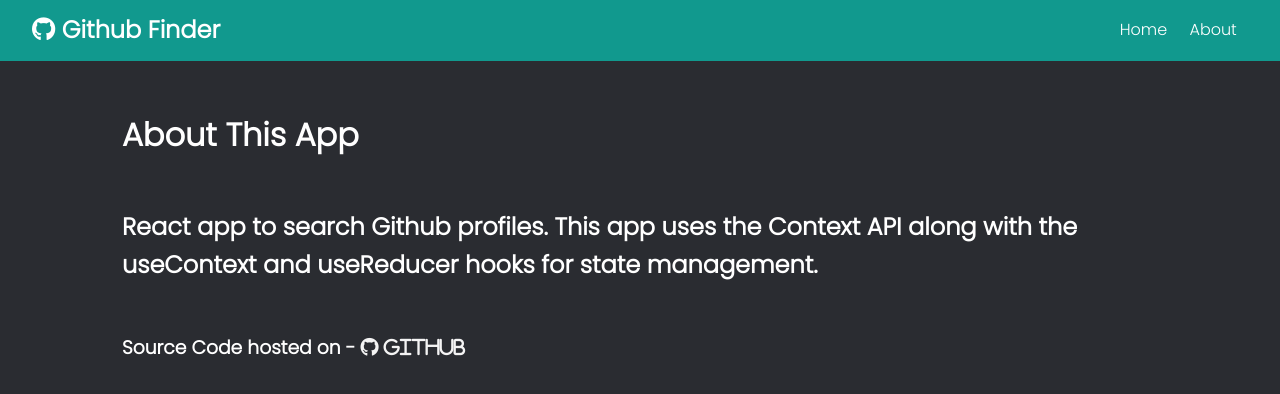
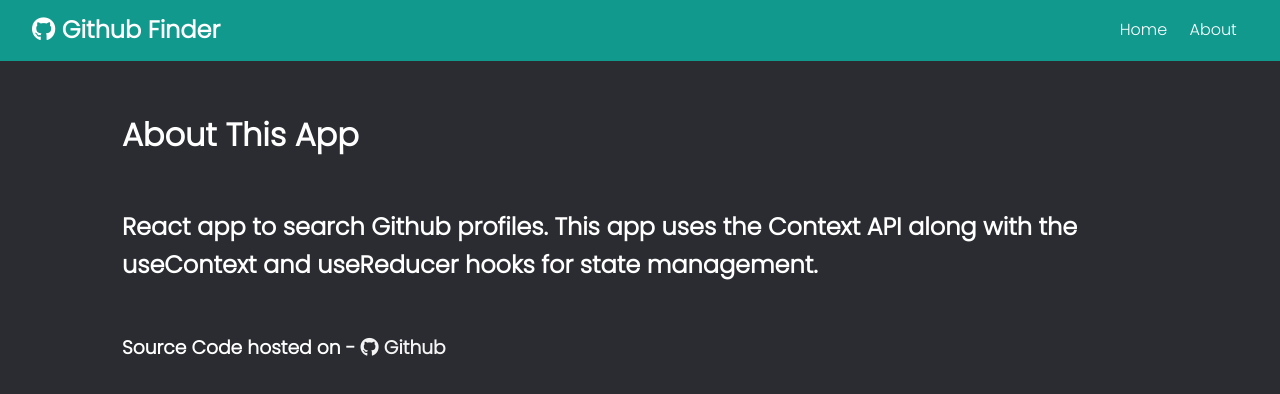
Before and after one commit to nishant1952/a-github-finder, a React (Create React App) app: page /about in a window 1280 px wide. Shown: the top 394 px of the page. Built offline with nearby package versions, Linux system fonts and the light colour scheme; no server answers.

Commit message:
Update About.js
minor text tweaking

```diff
--- a/src/components/pages/About.js
+++ b/src/components/pages/About.js
@@ -13,7 +13,7 @@ export const About = () => {
 					Source Code hosted on -{' '}
 					<a href='https://github.com/nishant1952' className='underline'>
 						{' '}
-						<i className='fab fa-github'> Github </i>
+						<i className='fab fa-github' /> Github
 					</a>
 				</h3>
 			</div>
```
